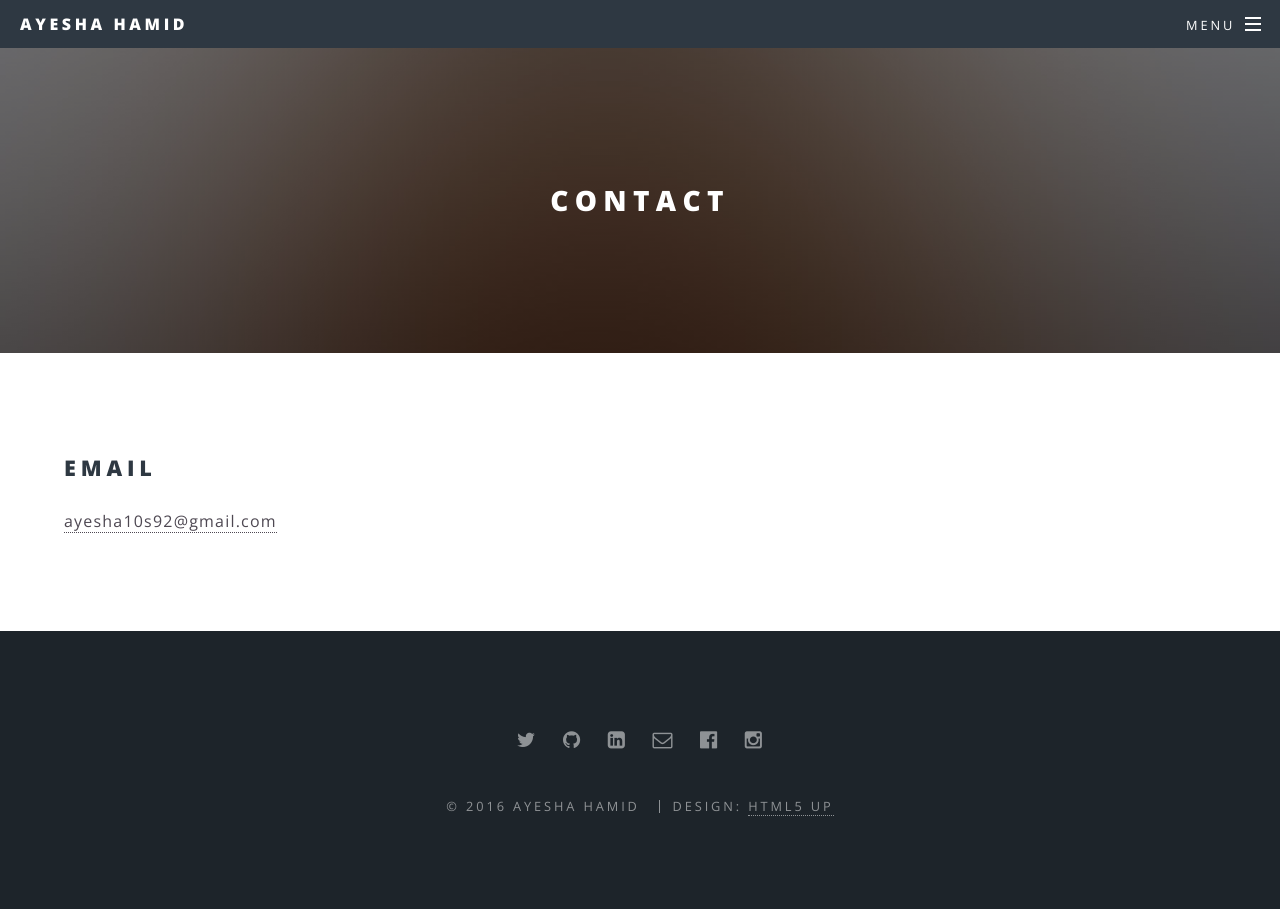
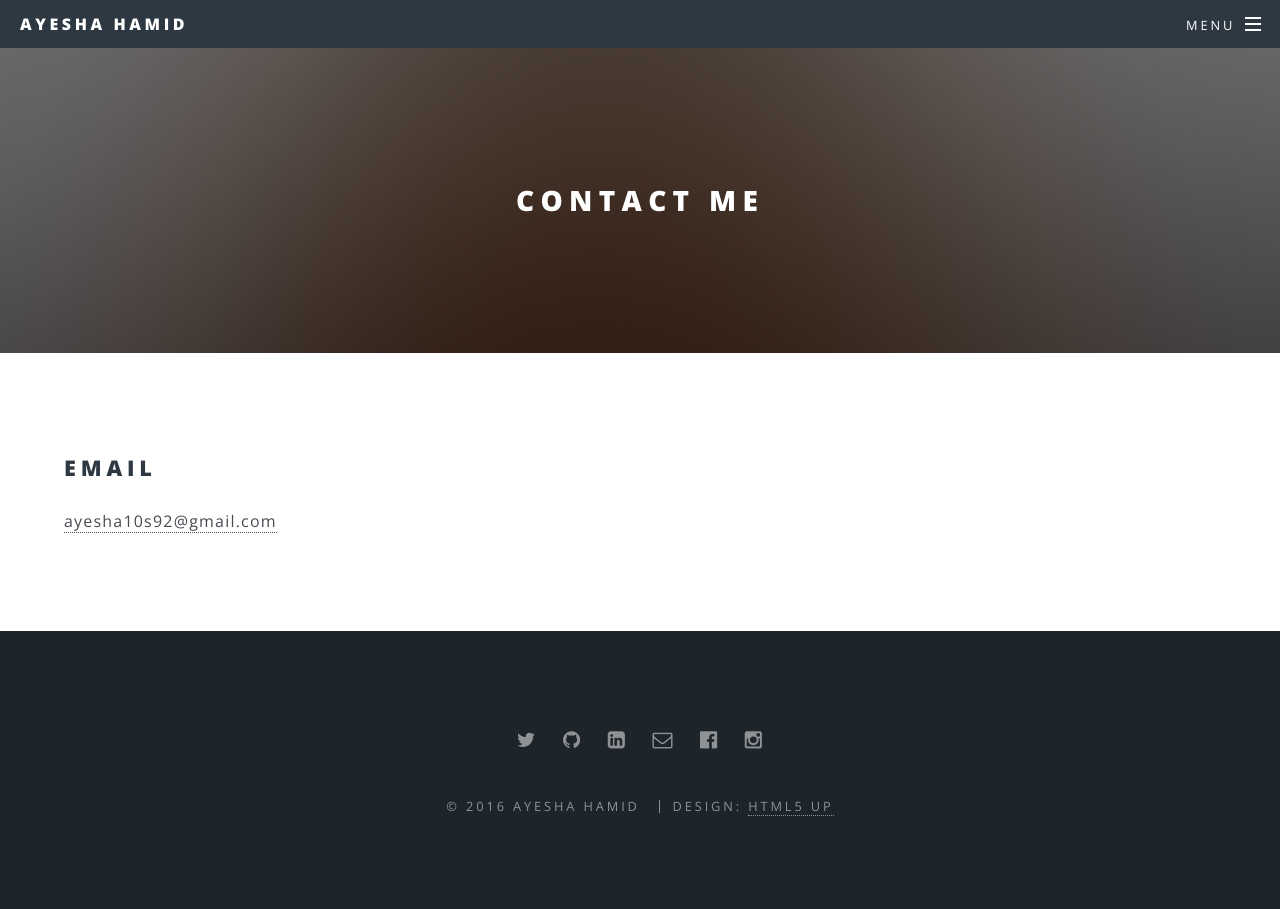
Before and after one commit to ayeshahamid/ayeshahamid.github.io, a Jekyll site: the page built from contact.md, in a window 1280 px wide. Built offline with Jekyll 4.4.1, drawn with Linux system fonts in a browser that asks for light colours.

```diff
--- a/_includes/header.html
+++ b/_includes/header.html
@@ -13,7 +13,7 @@
             <li><a href="{{ page.url | prepend: site.baseurl }}">{{ page.title }}</a></li>
             {% endif %}
             {% endfor %}
-            <li><a href="{{ "/contact" | prepend: site.baseurl }}">Contact</a></li>
+            <li><a href="{{ "/contact" | prepend: site.baseurl }}">Contact Me</a></li>
             <li><a href="{{ "/feed.xml" | prepend: site.baseurl }}"
                    class="icon fa-feed"> RSS Feed</a></li>
           </ul>
--- a/contact.md
+++ b/contact.md
@@ -1,6 +1,6 @@
 ---
 layout: page
-title: Contact
+title: Contact Me
 ignore_nav: true
 ---
 
```
